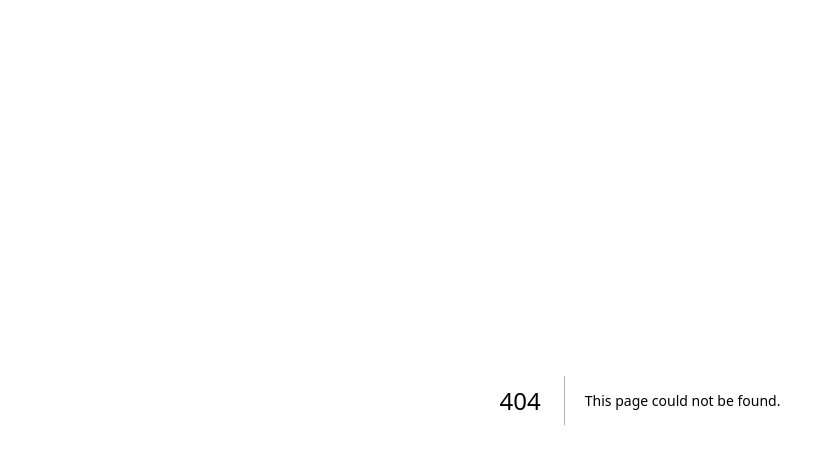
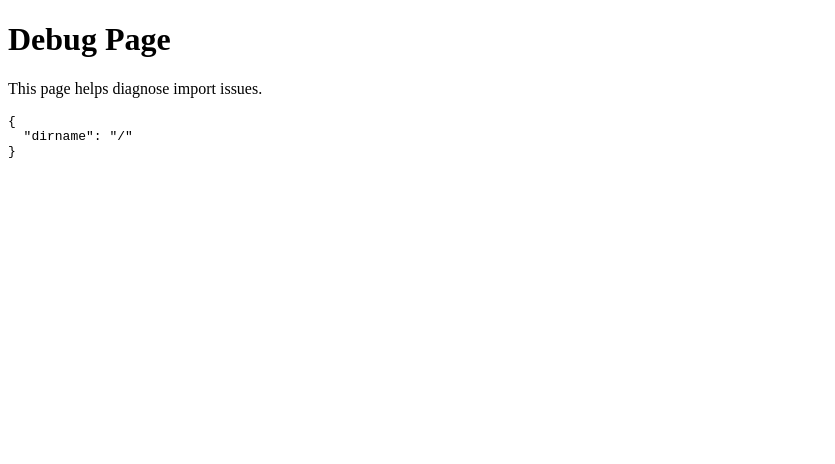
Before and after one commit to yilunzh/china_auto_sales_monorepo, a Next.js app in the folder packages/frontend/: page /debug in a window 1280 px wide. Before the commit this address had no page. Shown: the top 464 px of the page, without its empty margins (0-835 px from the left). Built offline with nearby package versions, Linux system fonts and the light colour scheme.

Commit message:
more fix

```diff
--- /dev/null
+++ b/packages/frontend/next.config.js
@@ -0,0 +1,11 @@
+/** @type {import('next').NextConfig} */
+const nextConfig = {
+  reactStrictMode: true,
+  webpack: (config) => {
+    // This lets the module resolution work correctly
+    config.resolve.extensions = ['.js', '.jsx', '.ts', '.tsx', '.json'];
+    return config;
+  },
+};
+
+module.exports = nextConfig;
--- /dev/null
+++ b/packages/frontend/src/pages/debug.js
@@ -0,0 +1,47 @@
+import { useEffect } from 'react';
+import fs from 'fs';
+import path from 'path';
+
+export default function Debug() {
+  useEffect(() => {
+    console.log('Debug page loaded');
+  }, []);
+
+  return (
+    <div>
+      <h1>Debug Page</h1>
+      <p>This page helps diagnose import issues.</p>
+      <div>
+        <pre>
+          {JSON.stringify({
+            nodePath: process.env.NODE_PATH,
+            dirname: __dirname,
+          }, null, 2)}
+        </pre>
+      </div>
+    </div>
+  );
+}
+
+export async function getStaticProps() {
+  // Try to read the utils file directly
+  try {
+    const utilsPath = path.join(process.cwd(), 'src', 'lib', 'utils.ts');
+    console.log('Checking for utils.ts at:', utilsPath);
+    const exists = fs.existsSync(utilsPath);
+
+    return {
+      props: {
+        utilsExists: exists,
+        utilsPath,
+      }
+    };
+  } catch (error) {
+    console.error('Error checking utils file:', error);
+    return {
+      props: {
+        error: error.message
+      }
+    };
+  }
+}
```
